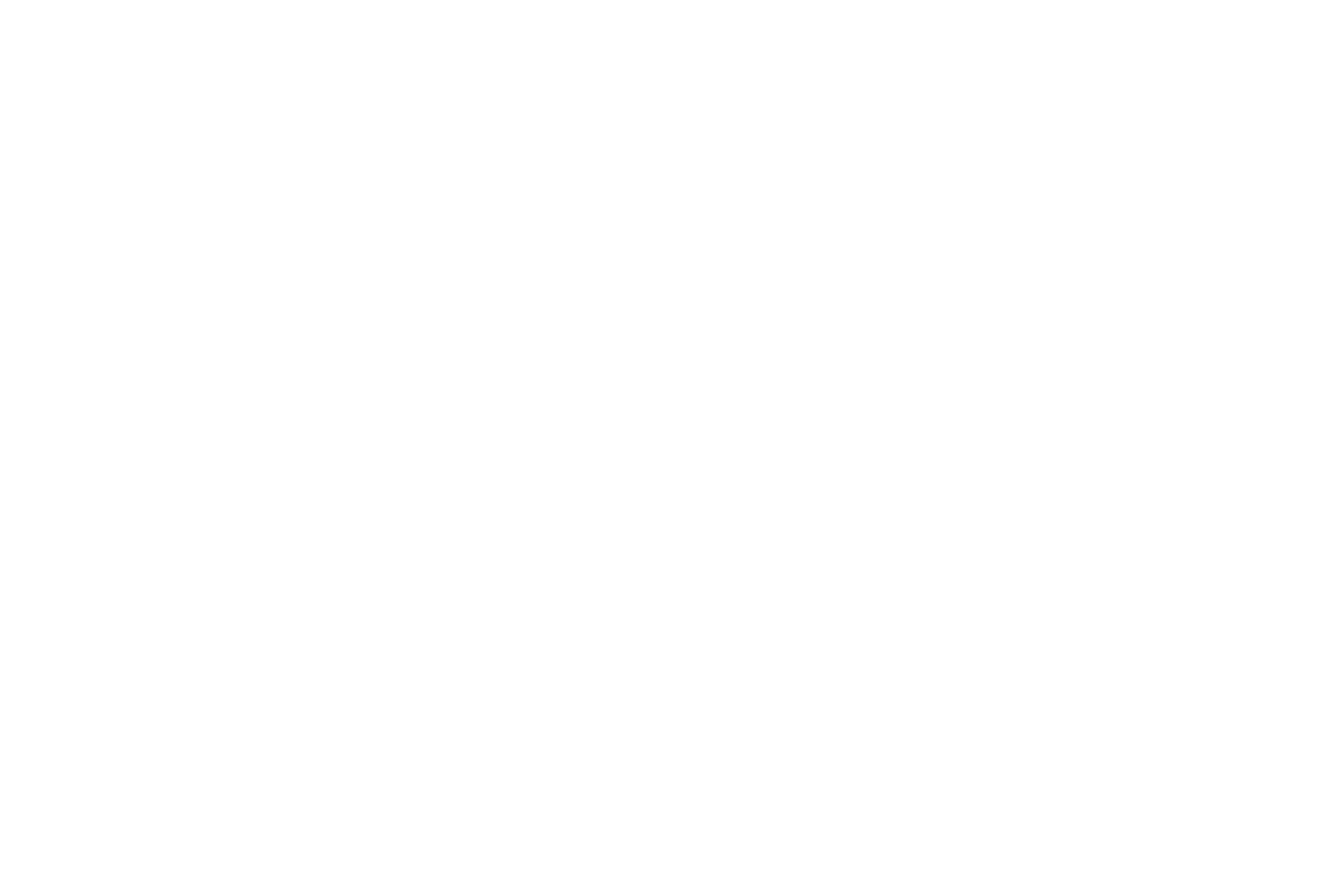
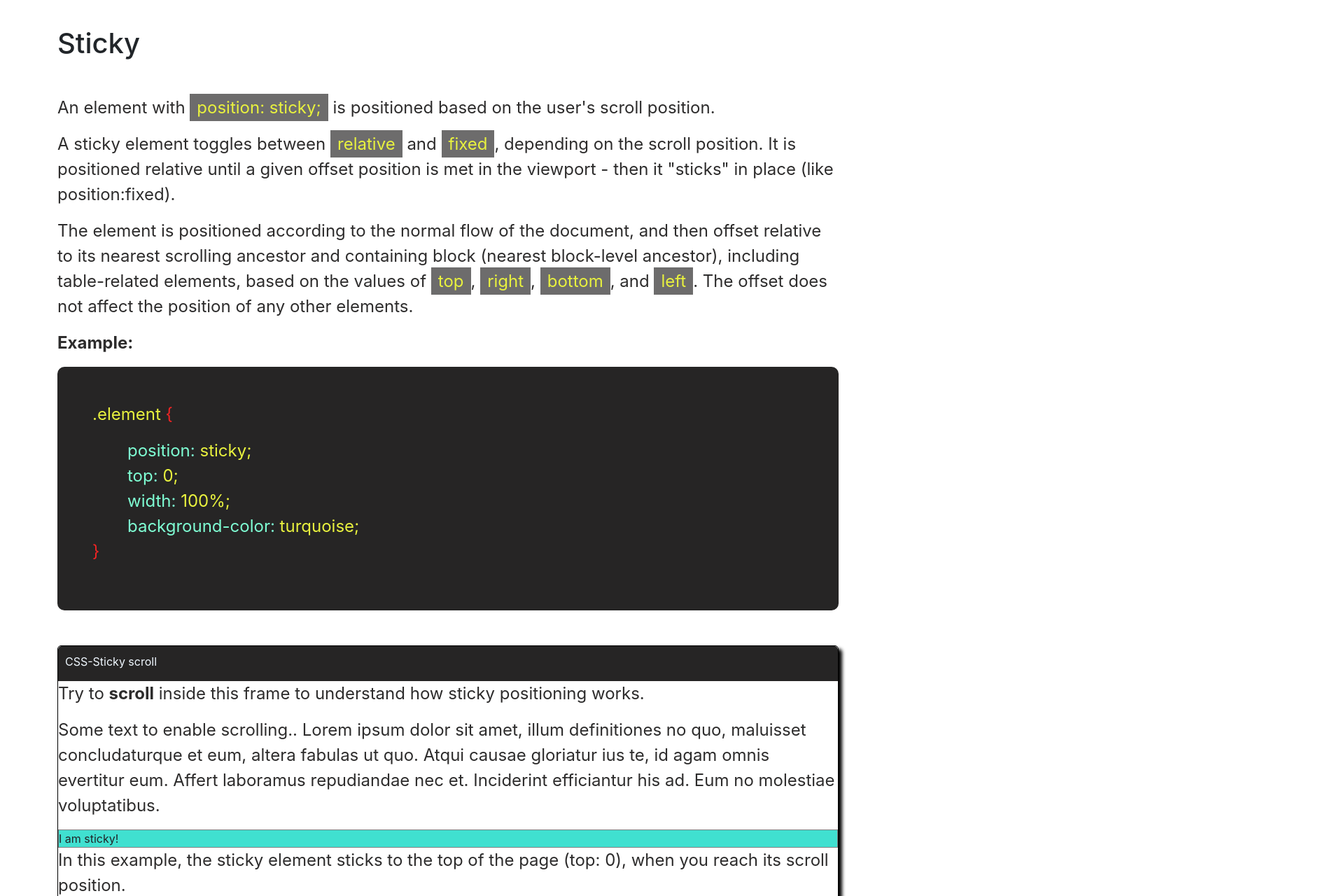
Before and after one commit to leonsuaren/position-property, a React (Create React App) app: page /sticky in a window 1280 px wide. Shown: the part 80-1360 px from the top of the page at 70% size, 1920 px wide, since content can reach past the window. Built offline with nearby package versions, Linux system fonts and the light colour scheme.

Commit message:
still working on sticky position

```diff
--- a/src/views/positioning/Positioning.jsx
+++ b/src/views/positioning/Positioning.jsx
@@ -19,8 +19,8 @@ export const Positioning = () => {
       </ul>
       <p className='example-text'>Example: </p>
       <PiceOfCode>
-        <p className='element-name'>.element </p>
-        <p><span className='opening-curly-bracket'>&#123;</span><br />
+        <p className='element-name'>.element <span className='opening-curly-bracket'>&#123;</span></p>
+        <p>
           <span className='element-property'>position: <span className='element-value'>relative;</span></span>
           <span className='element-property'>top: <span className='element-value'>10px;</span></span>
           <span className='closing-curly-bracket'>&#125;</span>
--- a/src/views/sticky/Sticky.jsx
+++ b/src/views/sticky/Sticky.jsx
@@ -1,4 +1,6 @@
 import React from 'react';
+import { PiceOfCode } from '../../components/pice-of-code';
+import { DisplayWindow } from '../../components/display-window';
 import './styles.css';
 
 /**
@@ -20,18 +22,41 @@ import './styles.css';
 
 export const Sticky = () => {
   return (
-    <div className='main-contaniner'>
-      <h1 className='frase-style h-position'>H</h1>
-      <h1 className='frase-style'>E</h1>
-      <h1 className='frase-style'>L</h1>
-      <h1 className='frase-style'>L</h1>
-      <h1 className='frase-style'>O</h1>
-      <h1 className='frase-style'> &nbsp;</h1>
-      <h1 className='frase-style'>W</h1>
-      <h1 className='frase-style'>O</h1>
-      <h1 className='frase-style'>R</h1>
-      <h1 className='frase-style'>L</h1>
-      <h1 className='frase-style'>D</h1>
+    <div className='wrapper'>
+      <h1 className='title'>Sticky</h1>
+      <p>An element with <span className='code-on-paragraph'>position: sticky;</span>  is positioned based on the user's scroll position.</p>
+      <p>A sticky element toggles between <span className='code-on-paragraph'>relative</span> and <span className='code-on-paragraph'>fixed</span>, depending on the scroll position. It is positioned relative until a given offset position is met in the viewport - then it "sticks" in place (like position:fixed).</p>
+      <p>The element is positioned according to the normal flow of the document, and then offset relative to its nearest scrolling ancestor and containing block (nearest block-level ancestor), including table-related elements, based on the values of <span className='code-on-paragraph'>top</span>, <span className='code-on-paragraph'>right</span>, <span className='code-on-paragraph'>bottom</span>, and <span className='code-on-paragraph'>left</span>. The offset does not affect the position of any other elements.</p>
+      <p className='example-text'>Example: </p>
+      <PiceOfCode>
+        <p className='element-name'>.element <span className='opening-curly-bracket'>&#123;</span></p>
+        <p>
+          <span className='element-property'>position: <span className='element-value'>sticky;</span></span>
+          <span className='element-property'>top: <span className='element-value'>0;</span></span>
+          <span className='element-property'>width: <span className='element-value'>100%;</span></span>
+          <span className='element-property'>background-color: <span className='element-value'>turquoise;</span></span>
+          <span className='closing-curly-bracket'>&#125;</span>
+        </p>
+      </PiceOfCode>
+      <DisplayWindow headerTitle='CSS-Sticky scroll'>
+        <div className='overflow-section'>
+          <p>Try to <b>scroll</b> inside this frame to understand how sticky positioning works.</p>
+          <p>Some text to enable scrolling.. Lorem ipsum dolor sit amet, illum definitiones no quo, maluisset concludaturque et eum, altera fabulas ut quo. Atqui causae gloriatur ius te, id agam omnis evertitur eum. Affert laboramus repudiandae nec et. Inciderint efficiantur his ad. Eum no molestiae voluptatibus.</p>
+          <div className="sticky">I am sticky!</div>
+          <div>
+            <p>In this example, the sticky element sticks to the top of the page (top: 0), when you reach its scroll position.</p>
+            <p>Scroll back up to remove the stickyness.</p>
+            <p>Some text to enable scrolling.. Lorem ipsum dolor sit amet, illum definitiones no quo, maluisset concludaturque et eum, altera fabulas ut quo. Atqui causae gloriatur ius te, id agam omnis evertitur eum. Affert laboramus repudiandae nec et. Inciderint efficiantur his ad. Eum no molestiae voluptatibus.</p>
+            <p>Some text to enable scrolling.. Lorem ipsum dolor sit amet, illum definitiones no quo, maluisset concludaturque et eum, altera fabulas ut quo. Atqui causae gloriatur ius te, id agam omnis evertitur eum. Affert laboramus repudiandae nec et. Inciderint efficiantur his ad. Eum no molestiae voluptatibus.</p>
+            <p>Some text to enable scrolling.. Lorem ipsum dolor sit amet, illum definitiones no quo, maluisset concludaturque et eum, altera fabulas ut quo. Atqui causae gloriatur ius te, id agam omnis evertitur eum. Affert laboramus repudiandae nec et. Inciderint efficiantur his ad. Eum no molestiae voluptatibus.</p>
+            <p>Some text to enable scrolling.. Lorem ipsum dolor sit amet, illum definitiones no quo, maluisset concludaturque et eum, altera fabulas ut quo. Atqui causae gloriatur ius te, id agam omnis evertitur eum. Affert laboramus repudiandae nec et. Inciderint efficiantur his ad. Eum no molestiae voluptatibus.</p>
+            <p>Some text to enable scrolling.. Lorem ipsum dolor sit amet, illum definitiones no quo, maluisset concludaturque et eum, altera fabulas ut quo. Atqui causae gloriatur ius te, id agam omnis evertitur eum. Affert laboramus repudiandae nec et. Inciderint efficiantur his ad. Eum no molestiae voluptatibus.</p>
+            <p>Some text to enable scrolling.. Lorem ipsum dolor sit amet, illum definitiones no quo, maluisset concludaturque et eum, altera fabulas ut quo. Atqui causae gloriatur ius te, id agam omnis evertitur eum. Affert laboramus repudiandae nec et. Inciderint efficiantur his ad. Eum no molestiae voluptatibus.</p>
+            <p>Some text to enable scrolling.. Lorem ipsum dolor sit amet, illum definitiones no quo, maluisset concludaturque et eum, altera fabulas ut quo. Atqui causae gloriatur ius te, id agam omnis evertitur eum. Affert laboramus repudiandae nec et. Inciderint efficiantur his ad. Eum no molestiae voluptatibus.</p>
+          </div>
+        </div>
+      </DisplayWindow>
+      <p>On this example, the element, I am sticky (with a background turquoise), it's goin to sticky on top, <span className='code-on-paragraph'>top: 0;</span>, of the page as soon as it reaches the top .</p>
     </div>
   )
 }
--- a/src/views/sticky/styles.css
+++ b/src/views/sticky/styles.css
@@ -1,15 +1,16 @@
-.main-contaniner {
-  display: flex;
-  align-items: center;
-  height: 5000px;
-  width: 5000px;
+.scroll {
+  overflow:scroll;
 }
 
-.frase-style {
-  font-size: 15rem;
+.overflow-section {
+  max-height: 450px;
+  overflow-y: auto;
 }
 
-.h-position {
+.sticky {
+  width: 100%;
+  background-color: turquoise;
+  border: 1px solid grey;
   position: sticky;
-  top: 200px;
+  top: 0;
 }
```
